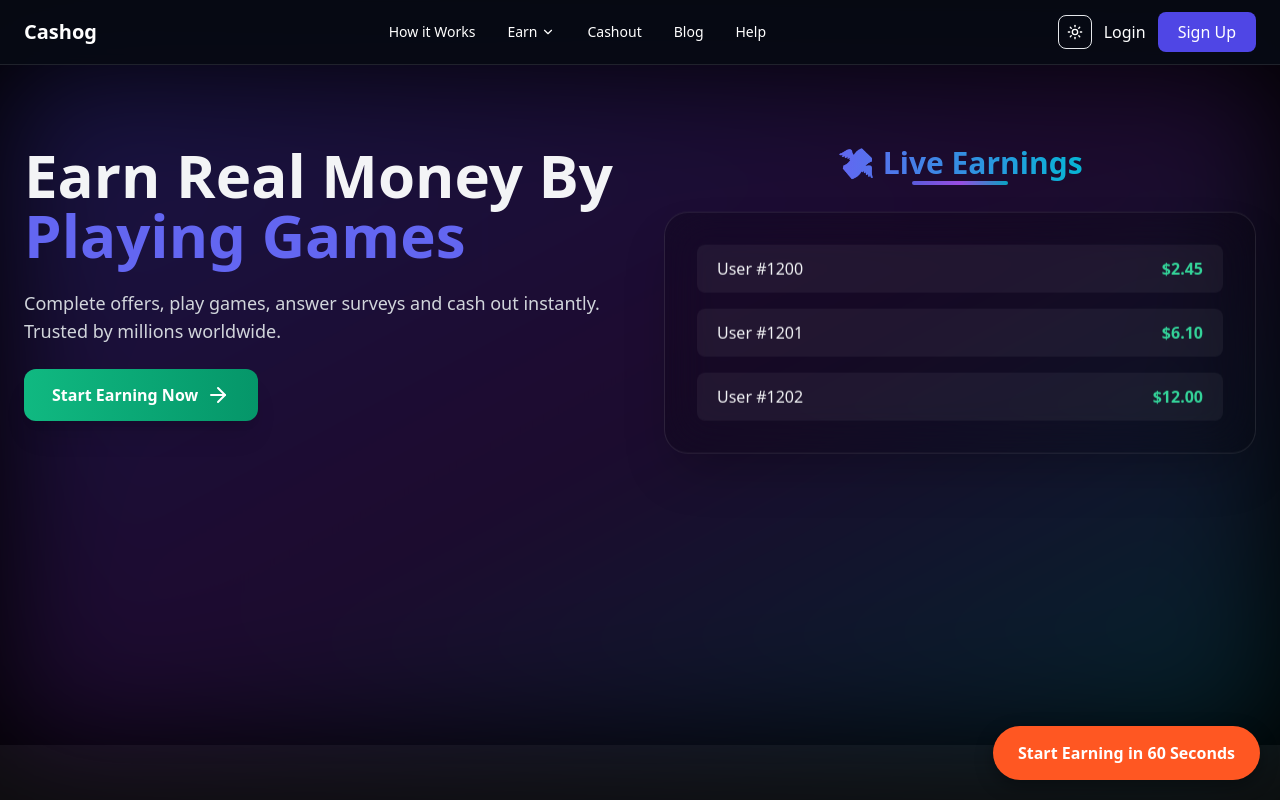
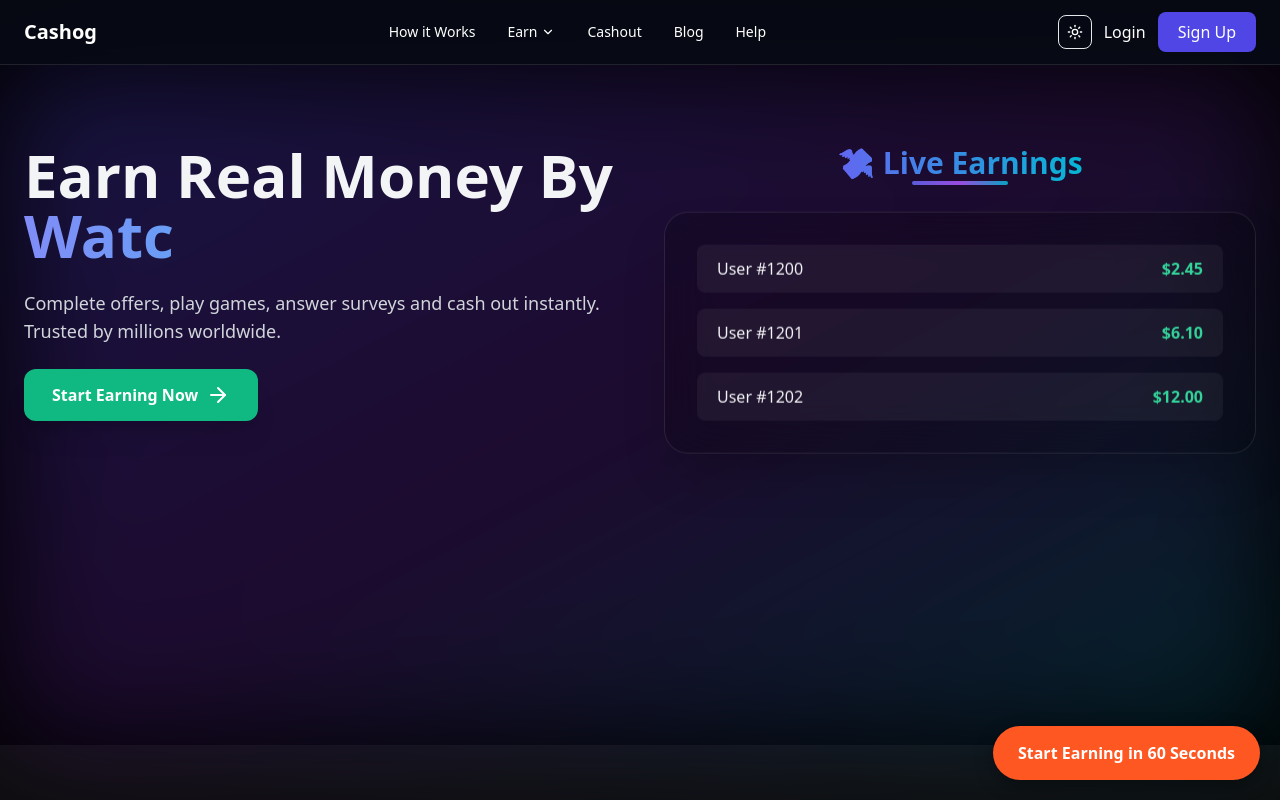
Before and after one commit to tool63/cashin, a Next.js app: page / in a window 1280 px wide. Shown: the top 800 px of the page. Built offline with nearby package versions, Linux system fonts and the light colour scheme.

Commit message:
Update page.tsx

```diff
--- a/app/page.tsx
+++ b/app/page.tsx
@@ -1,10 +1,9 @@
 "use client"
 
-import { useState } from "react"
+import { useState, useEffect } from "react"
 import { motion } from "framer-motion"
 import { ArrowRight, ShieldCheck, Wallet, Zap } from "lucide-react"
 import Link from "next/link"
-import { Typewriter } from "react-simple-typewriter"
 
 const fadeUp = {
   hidden: { opacity: 0, y: 24 },
@@ -37,26 +36,27 @@ export default function Home() {
     ["💳", "Vouchers", "/vouchers"],
   ]
 
-  const earningMethods = [
-    "Surveys",
-    "App Installs",
-    "Playing Games",
-    "Watching Videos",
-    "Mining Rewards",
-    "Completing Offers",
-    "Offerwall",
-    "Surveywall",
-    "Watching Ads",
-    "Micro Tasks",
-    "Free Trials",
-    "Testing Products",
-    "Reading Emails",
-    "Visiting Websites",
-    "Review Tasks",
-    "Spinning Wheel",
-    "Loyalty",
-    "Vouchers",
-  ]
+  // ======= TYPING EFFECT =======
+  const phrases = ["Surveys", "App Installs", "Playing Games", "Watching Videos"]
+  const [current, setCurrent] = useState(0)
+  const [text, setText] = useState("")
+
+  useEffect(() => {
+    let i = 0
+    const interval = setInterval(() => {
+      const phrase = phrases[current]
+      setText((prev) => phrase.slice(0, prev.length + 1))
+      i++
+      if (i > phrase.length) {
+        setTimeout(() => {
+          setText("")
+          setCurrent((prev) => (prev + 1) % phrases.length)
+        }, 800)
+        clearInterval(interval)
+      }
+    }, 100)
+    return () => clearInterval(interval)
+  }, [current])
 
   return (
     <main className="transition-colors duration-300">
@@ -65,33 +65,24 @@ export default function Home() {
       <section className="relative min-h-[85vh] pt-20 pb-16">
         <div className="absolute inset-0 bg-gradient-to-br from-indigo-600/30 via-purple-600/20 to-cyan-500/20 blur-3xl" />
         <div className="relative z-10 max-w-7xl mx-auto px-6 grid lg:grid-cols-2 gap-12 text-gray-900 dark:text-gray-100">
-
           {/* LEFT */}
           <motion.div initial="hidden" animate="visible" className="space-y-6">
             <motion.h1 variants={fadeUp} custom={1} className="text-5xl md:text-6xl font-extrabold leading-tight">
-              Earn Real Money By{" "}
-              <span className="text-indigo-500">
-                <Typewriter
-                  words={earningMethods}
-                  loop={0} // loop forever = true
-                  cursor
-                  cursorStyle="|"
-                  typeSpeed={80}
-                  deleteSpeed={50}
-                  delaySpeed={1200}
-                />
+              Earn Real Money By
+              <span className="block bg-gradient-to-r from-indigo-400 to-cyan-400 bg-clip-text text-transparent">
+                {text}
               </span>
             </motion.h1>
 
             <motion.p variants={fadeUp} custom={2} className="text-lg text-gray-600 dark:text-gray-300 max-w-2xl">
-              Complete offers, play games, answer surveys and cash out instantly. Trusted by millions worldwide.
+              Complete offers, play games, answer surveys and cash out instantly.
+              Trusted by millions worldwide.
             </motion.p>
 
             <motion.div variants={fadeUp} custom={3} className="flex flex-wrap gap-4">
-              {/* HERO CTA BUTTON - GREEN */}
               <Link href="/signup">
                 <motion.span whileHover={{ scale: 1.05 }} whileTap={{ scale: 0.97 }}
-                  className="inline-flex items-center gap-2 bg-gradient-to-r from-emerald-500 to-emerald-600 hover:from-emerald-600 hover:to-emerald-500 px-7 py-3.5 rounded-xl font-semibold shadow-xl text-white cursor-pointer">
+                  className="inline-flex items-center gap-2 bg-emerald-500 px-7 py-3.5 rounded-xl font-semibold shadow-xl text-white cursor-pointer">
                   Start Earning Now <ArrowRight />
                 </motion.span>
               </Link>
@@ -113,7 +104,6 @@ export default function Home() {
               </div>
             </motion.div>
           </motion.div>
-
         </div>
       </section>
 
@@ -208,15 +198,17 @@ export default function Home() {
         </div>
       </section>
 
-      {/* ================= FINAL CTA - DARK BACKGROUND WITH GREEN BUTTON ================= */}
-      <section className="py-20 bg-gray-900 text-white text-center rounded-2xl mx-6 md:mx-20 lg:mx-40">
-        <h2 className="text-4xl font-bold mb-6">Start Earning Real Money Today!</h2>
-        <p className="mb-8 text-lg text-gray-200">
+      {/* ================= FINAL CTA ================= */}
+      <section className="py-20 bg-emerald-500 text-white text-center rounded-2xl mx-6 md:mx-20 lg:mx-40">
+        <h2 className="text-4xl font-bold mb-6">
+          Start Earning Real Money Today!
+        </h2>
+        <p className="mb-8 text-lg">
           Join millions of users who are already earning daily.
         </p>
         <Link href="/signup">
           <motion.span whileHover={{ scale: 1.05 }} whileTap={{ scale: 0.97 }}
-            className="inline-flex items-center gap-2 bg-gradient-to-r from-emerald-500 to-emerald-600 hover:from-emerald-600 hover:to-emerald-500 px-10 py-4 rounded-xl font-semibold shadow-lg cursor-pointer">
+            className="inline-flex items-center gap-2 bg-white/10 hover:bg-white/20 px-10 py-4 rounded-xl font-semibold shadow-lg cursor-pointer">
             Get Started Now <ArrowRight />
           </motion.span>
         </Link>
@@ -255,9 +247,3 @@ const Feature = ({ icon, title }: any) => (
     <h4 className="font-semibold">{title}</h4>
   </div>
 )
-
-const Testimonial = ({ text }: any) => (
-  <div className="bg-white/10 dark:bg-black/20 border border-black/10 dark:border-white/10 rounded-xl p-6 text-sm text-gray-600 dark:text-gray-300">
-    “{text}”
-  </div>
-)
```
